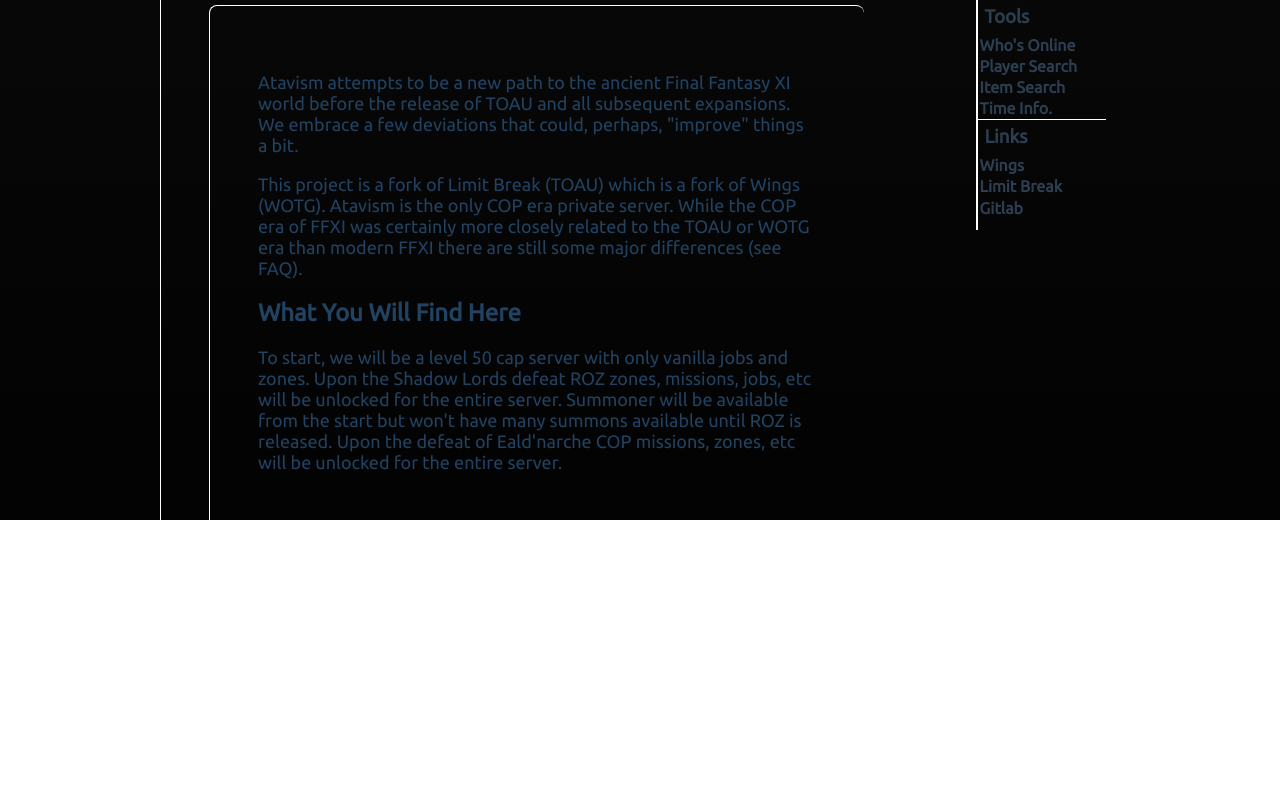
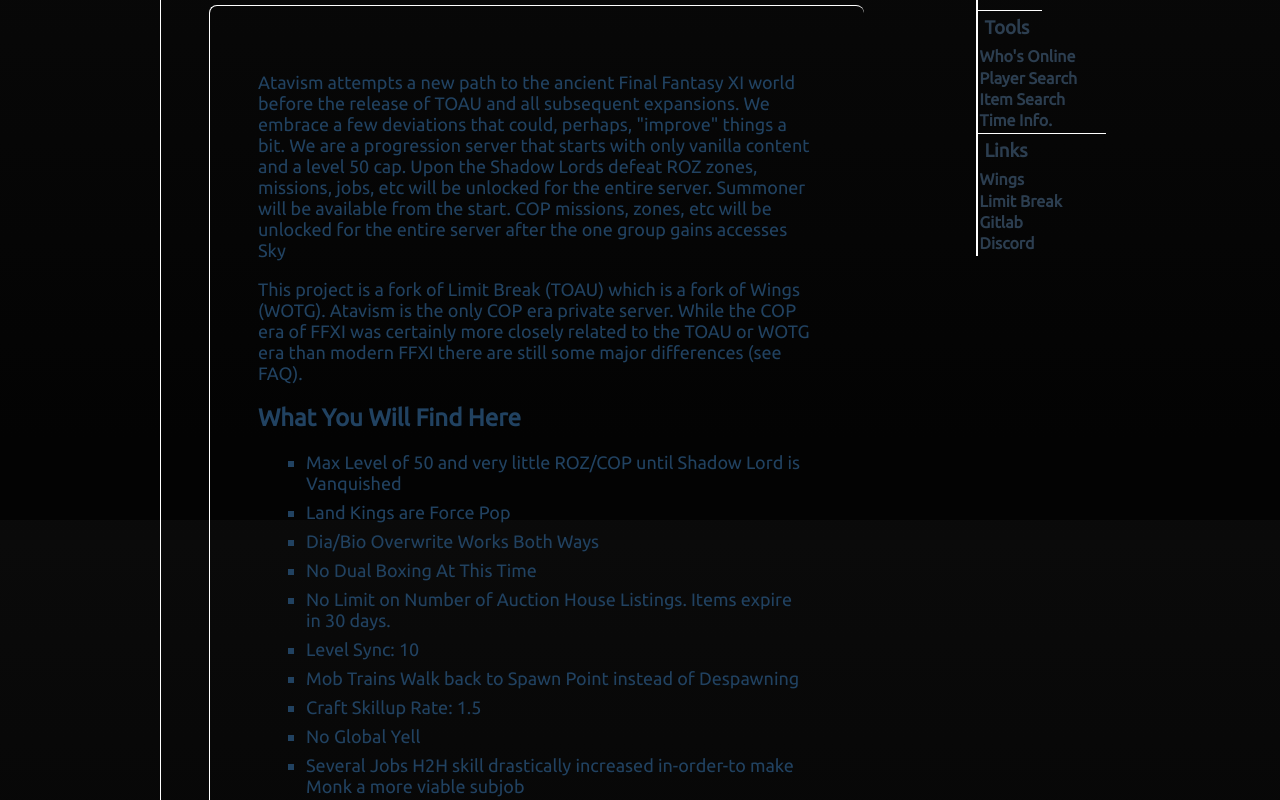
Before and after one commit to Grahf0085/atavism-vue, a Vue app: page /#/ in a window 1280 px wide. Shown: the part 280-1080 px from the top of the page. Before the commit the page ends 867 px from the top, so only its background shows below. Built offline with nearby package versions, Linux system fonts and the light colour scheme.

Commit message:
finished css, home, start connectin and rules

```diff
--- a/src/App.vue
+++ b/src/App.vue
@@ -20,6 +20,7 @@
         <a href = "https://www.wingsxi.com/wings/">Wings</a>
         <a href = "https://www.limitbreakffxi.com/">Limit Break</a>
         <a href = "https://gitlab.com/Grahf0085/atavism">Gitlab</a>
+        <a href = "https://discord.gg/r78h8Bt4">Discord</a>
       </div>
     </div>
   <router-view/>
@@ -41,6 +42,9 @@
 
 body {
   margin: 0;
+  height: 100vh;
+  background: -webkit-linear-gradient(360deg,#030303 10%,#1f1f1f 360%);
+  background: linear-gradient(360deg,#030303 10%,#1f1f1f 360%);
 }
 
 #app {
@@ -49,13 +53,10 @@
   -moz-osx-font-smoothing: grayscale;
   /* color: #2c3e50; */
   color: #214261;
-  height: 100vh;
   display: grid;
   grid-template-columns: 3fr 1fr;
   grid-template-rows: .2fr 4fr;
   gap: 4rem;
-  background: -webkit-linear-gradient(360deg,#030303 10%,#1f1f1f 360%);
-  background: linear-gradient(360deg,#030303 10%,#1f1f1f 360%);
 }
 
 #nav, #internal, #tools, #links {
@@ -64,7 +65,7 @@
   display: flex;
   flex-direction: column;
   margin: 0px;
-  height: 49%;
+  height: 23rem;
   border-left: 1px solid white;
 }
 
--- a/src/views/Connecting.vue
+++ b/src/views/Connecting.vue
@@ -1,5 +1,73 @@
 <template>
   <div class="connecting">
-    <h1>This is a connecting page</h1>
+    <h2>Connecting</h2>
+    <div class ="meat">
+      <h2>Linux (tested on Arch with wine 5.0)</h2>
+      <ol>
+        <li>Install wine and lutris</li>
+        <li>Download Installer Here: LINK TO COME</li>
+        <li>Install.......what file to RUN?!?!!?</li>
+        <li>Download atavism loader: <a href ="https://drive.google.com/file/d/1ZSG2-0D_3k3GEa53IHUwqIHhCzGldG1T/view?usp=sharing" download>-----> Download Here</a></li>
+        <li>Put bootloader SOMEWHERE FILL THIS IN OMG</li>
+        <li>Start bootloader and point it to atavism.duckdns.org. Ie open a terminal in the atavism loader directory and run 'wine atavismloader.exe --server atavism.duckdns.org'</li>
+        <li>Make an account through the bootloader</li>
+        <li>In lutris make a new game.</li>
+        <ol>
+          <li>In the 'Game Info' tab enter a name and select wine for the runner. Ensure wine 5.0 is installed.</li>
+          <li>In the 'Game Options' 'executable' line enter the path to atavism loader. In the 'arguments' line enter '--server atavism.duckdns.org --user USERNAME --pass PASSWORD'</li>
+          <li>Click save</li>
+          <li>Launch Game</li>
+        </ol>
+      </ol>
+      <h2>Windows</h2>
+      <ul>
+        <li>Windows should not pose any additonal problems</li>
+        <li>You're welcome to use Ashita or Windower.  Just be sure you're only using approved addons from the rules section</li>
+      </ul>
+    </div>
   </div>
 </template>
+
+<script>
+
+export default {
+  name: 'Connecting'
+}
+</script>
+
+<style scoped>
+
+  .connecting {
+    grid-row: 2;
+    border: 1px solid white;
+    border-bottom: none;
+    border-right: none;
+    border-radius: .5rem;
+    padding: 3rem;
+    margin-left: 10rem;
+  }
+
+  .meat {
+    border: 1px solid white;
+    padding: 3rem;
+    border-radius: .5rem;
+    border-bottom: none;
+    border-right: none;
+  }
+
+  a {
+    text-decoration: none;
+    color: inherit;
+  }
+
+    h2 {
+    font-size: 1.5rem;
+  }
+
+  li {
+    margin: .5rem;
+    list-style-type: square;
+    font-size: 18px;
+  }
+
+</style>
--- a/src/views/Home.vue
+++ b/src/views/Home.vue
@@ -2,8 +2,10 @@
   <div class="home">
     <h2>Welcome!</h2>
     <div class ="meat">
-      <p>Atavism attempts to be a new path to the ancient Final Fantasy XI world before the release of TOAU and all subsequent expansions.
-        We embrace a few deviations that could, perhaps, "improve" things a bit.
+      <p>Atavism attempts a new path to the ancient Final Fantasy XI world before the release of TOAU and all subsequent expansions.
+        We embrace a few deviations that could, perhaps, "improve" things a bit. We are a progression server that starts with only
+        vanilla content and a level 50 cap. Upon the Shadow Lords defeat ROZ zones, missions, jobs, etc
+        will be unlocked for the entire server. Summoner will be available from the start. COP missions, zones, etc will be unlocked for the entire server after the one group gains accesses Sky
       </p>
       <p>
         This project is a fork of <a href = "https://www.limitbreakffxi.com/">Limit Break</a> (TOAU) which is a fork of
@@ -12,10 +14,24 @@
         FAQ).
       </p>
       <h2>What You Will Find Here</h2>
-      <p>To start, we will be a level 50 cap server with only vanilla jobs and zones. Upon the Shadow Lords defeat ROZ zones, missions, jobs, etc
-        will be unlocked for the entire server. Summoner will be available from the start but won't have many summons available until ROZ
-        is released. Upon the defeat of Eald'narche COP missions, zones, etc will be unlocked for the entire server.
-        </p>
+      <ul>
+        <li>Max Level of 50 and very little ROZ/COP until Shadow Lord is Vanquished</li>
+        <li>Land Kings are Force Pop</li>
+        <li>Dia/Bio Overwrite Works Both Ways</li>
+        <li>No Dual Boxing At This Time</li>
+        <li>No Limit on Number of Auction House Listings. Items expire in 30 days.</li>
+        <li>Level Sync: 10</li>
+        <li>Mob Trains Walk back to Spawn Point instead of Despawning</li>
+        <li>Craft Skillup Rate: 1.5</li>
+        <li>No Global Yell</li>
+        <li>Several Jobs H2H skill drastically increased in-order-to make Monk a more viable subjob</li>
+        <li>PLD and DRK MP increased to equal RDMs. This is the way PLD and DRK were before the US release. Reintroduced here for
+          many reasons including helping with a lack of healers and creating new opportunities for job/subjob combinations
+        </li>
+        <li>It's a known bug that topaz has way too many mobs in some zones. Also, SE has moved mobs around and
+          introduced new mobs over the years. I attempted to rearrange a few zones and then got tired of it.
+        </li>
+      </ul>
     </div>
   </div>
 </template>
@@ -56,4 +72,10 @@
   h2 {
     font-size: 1.5rem;
   }
+
+  li {
+    margin: .5rem;
+    list-style-type: square;
+    font-size: 18px;
+  }
 </style>
--- a/src/views/Rules.vue
+++ b/src/views/Rules.vue
@@ -1,5 +1,65 @@
 <template>
   <div class="rules">
-    <h1>This is a rules page</h1>
+    <h2>Rules</h2>
+    <div class="meat">
+      <h2>General</h2>
+      <ol>
+        <li>It's just a game. Don't cheat</li>
+        <li>No third party programs that provide automation</li>
+        <li>No real money trade</li>
+        <li>No exploiting bugs. Just take note of it and report it in the discord</li>
+        <li>No monster player killing</li>
+        <li>No tools to assist in claiming</li>
+        <li>If you find an out of era item report it in the discord</li>
+      </ol>
+      <h2>Ashita/Windower Addons</h2>
+      <ol>
+        <li>Ashita Cast</li>
+        <li>Autojoin</li>
+        <li>Battlemod</li>
+        <li>Cfhblock</li>
+        <li>Checker</li>
+        <li>Clock</li>
+        <li>CraftMon</li>
+        <li>Deeps</li>
+        <li></li>
+        <li></li>
+      </ol>
+    </div>
   </div>
 </template>
+
+<script>
+
+export default {
+  name: 'Rules'
+}
+</script>
+
+<style scoped>
+
+  .rules {
+    grid-row: 2;
+    border: 1px solid white;
+    border-bottom: none;
+    border-right: none;
+    border-radius: .5rem;
+    padding: 3rem;
+    margin-left: 10rem;
+  }
+
+  .meat {
+    border: 1px solid white;
+    padding: 3rem;
+    border-radius: .5rem;
+    border-bottom: none;
+    border-right: none;
+  }
+
+  li {
+    margin: .5rem;
+    list-style-type: square;
+    font-size: 18px;
+  }
+
+</style>
```
